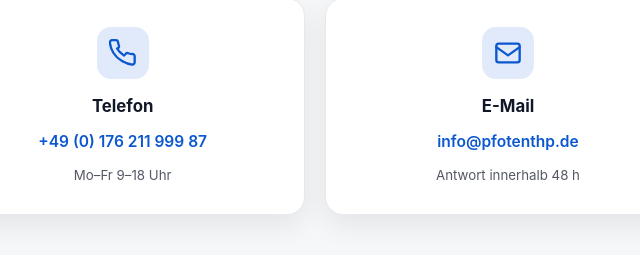
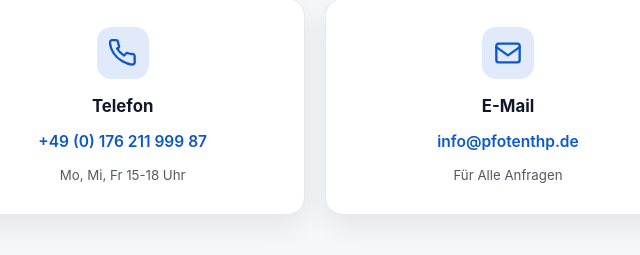
Before and after one commit to seara182/pfotenthp.de, a plain HTML site: page index.html in a window 1280 px wide. Shown: the part 1123-1378 px from the top of the page, 132-772 px from the left. Drawn offline with Linux system fonts and the light colour scheme.

Commit message:
Inhaltliche abänderungen #1

```diff
--- a/index.html
+++ b/index.html
@@ -119,7 +119,7 @@
             </div>
             <h3>Telefon</h3>
             <span class="kontakt-link">+49 (0) 176 211 999 87</span>
-            <p class="kontakt-hint">Mo–Fr 9–18 Uhr</p>
+            <p class="kontakt-hint">Mo, Mi, Fr 15-18 Uhr</p>
           </a>
 
           <a href="mailto:info@pfotenthp.de" class="card kontakt-card">
@@ -132,7 +132,7 @@
             </div>
             <h3>E-Mail</h3>
             <span class="kontakt-link">info@pfotenthp.de</span>
-            <p class="kontakt-hint">Antwort innerhalb 48&nbsp;h</p>
+            <p class="kontakt-hint">Für Alle Anfragen</p>
           </a>
 
           <a href="https://wa.me/4917621199987" class="card kontakt-card"
@@ -310,7 +310,7 @@
       </div>
     </section>
 
-    <!-- ═══ PREISE ════════════════════════════════════════════════════════ -->
+    <!-- ═══ PREISE ════════════œœ════════════════════════════════════════════ -->
     <section id="preise" class="section preise">
       <div class="section-inner">
         <h2 class="section-title">Preisliste</h2>
```
Also changed, not shown: 2 other files.
